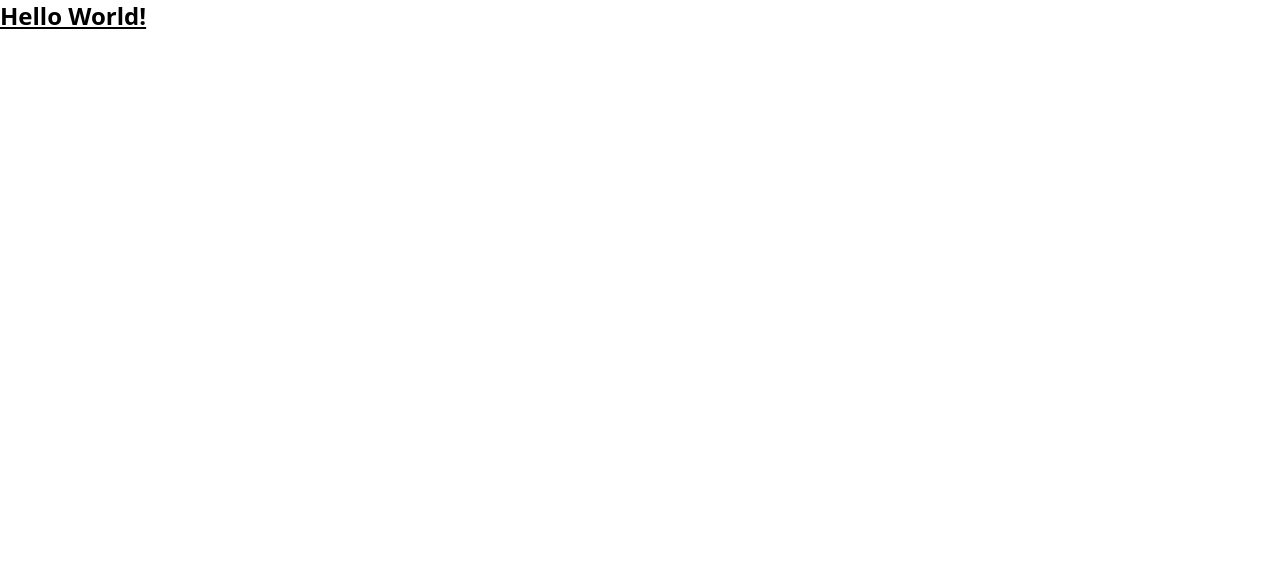
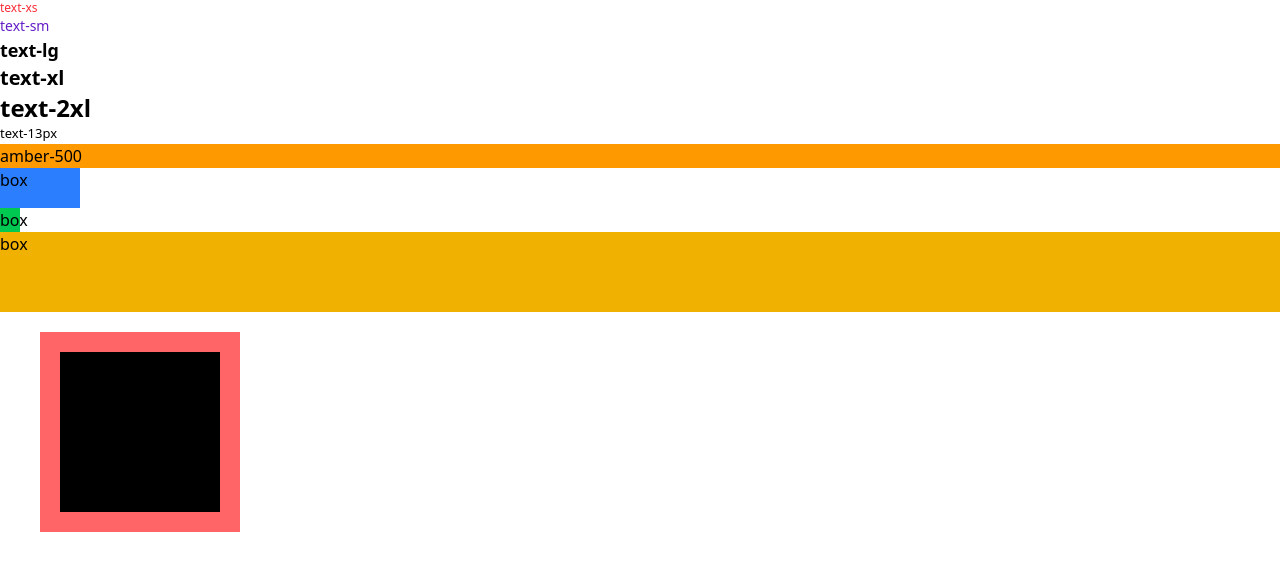
Before and after one commit to this-and-that-dev/onebite-exam, a React (Vite) app: page / in a window 1280 px wide. Shown: the top 570 px of the page. Built offline with nearby package versions, Linux system fonts and the light colour scheme.

Commit message:
8. (2.2) Tailwind CSS 핵심정리 1

```diff
--- a/src/App.tsx
+++ b/src/App.tsx
@@ -3,7 +3,23 @@ import "./App.css";
 function App() {
   return (
     <>
-      <div className="text-2xl font-bold underline">Hello World!</div>
+      {/*1. 타이포 그래프*/}
+      <div className="bg-auto text-xs text-red-500">text-xs</div>
+      <div className="text-sm text-[rgb(100,30,200)]">text-sm</div>
+      <div className="text-lg font-bold">text-lg</div>
+      <div className="text-xl font-extrabold">text-xl</div>
+      <div className="text-2xl font-black">text-2xl</div>
+      <div className="text-[13px]">text-13px</div>
+      {/*2. 백그라운드 컬러*/}
+      <div className="bg-amber-500">amber-500</div>
+      {/*3. 사이즈*/}
+      <div className="h-10 w-20 bg-blue-500">box</div>
+      <div className="w-[20px] bg-green-500">box</div>
+      <div className="h-20 w-full bg-yellow-500">box</div>
+      {/*4. 여백*/}
+      <div className="m-5 ml-10 h-50 w-50 bg-red-400 px-5 py-5">
+        <div className="h-full w-full bg-black"></div>
+      </div>
     </>
   );
 }
```
